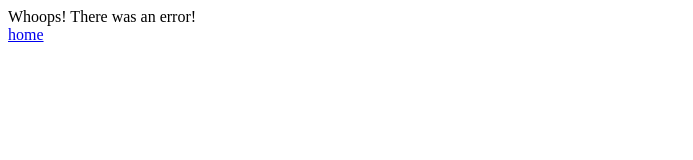
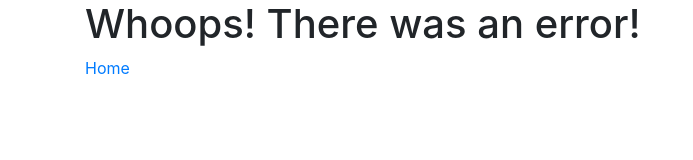
Before and after one commit to jlyon87/ko-hello-world, a website: page app/public/error.html in a window 1280 px wide. Shown: the whole page, without its empty margins (0-693 px from the left). Drawn offline with nearby package versions, Linux system fonts and the light colour scheme.

Commit message:
new package.json

```diff
--- a/app/package.json
+++ b/app/package.json
@@ -1,7 +1,8 @@
 {
   "name": "ko-hello-world",
   "version": "1.0.0",
-  "description": "",
+  "description": "Hello World Express & KO SPA",
+  "repository": "https://github.com/jlyon87/ko-hello-world.git",
   "main": "server.js",
   "scripts": {
     "test": "echo \"Error: no test specified\" && exit 1",
--- a/app/public/error.html
+++ b/app/public/error.html
@@ -1,10 +1,13 @@
 <!DOCTYPE html>
 <html>
 <head>
+	<link rel="stylesheet" href="/bootstrap.css">
 	<title>Error!</title>
 </head>
 <body>
-	<div>Whoops! There was an error!</div>
-	<div><a href="/">home</a></div>
+<div class="container">
+	<h1>Whoops! There was an error!</h1>
+	<div><a href="/">Home</a></div>
+</div>
 </body>
 </html>
```
